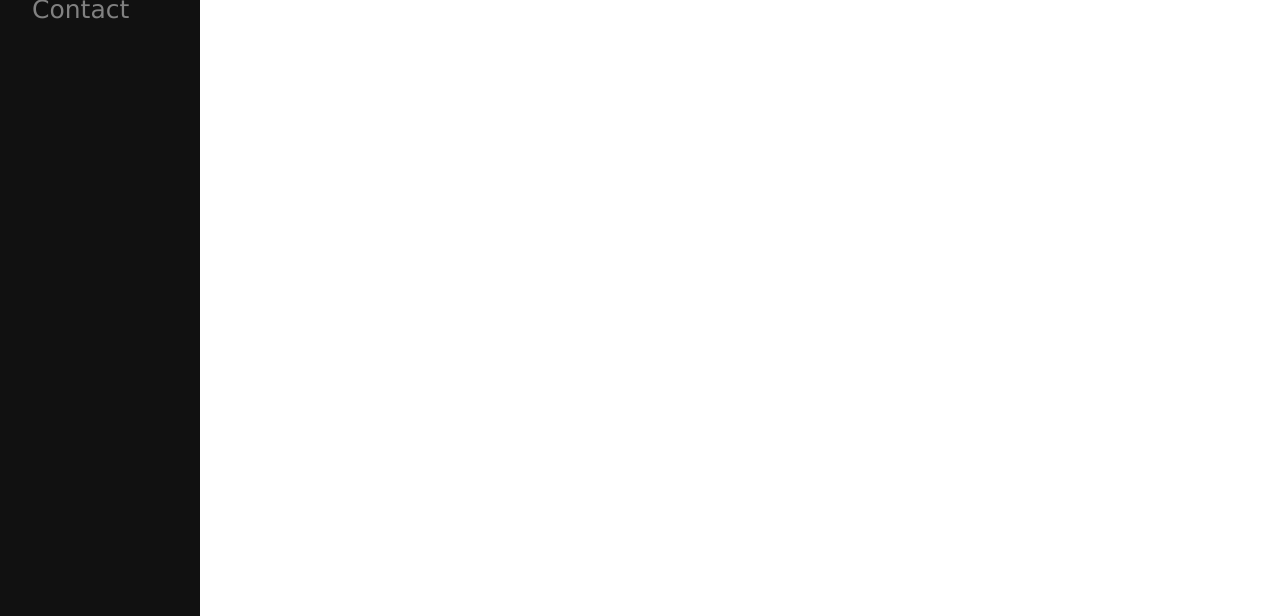
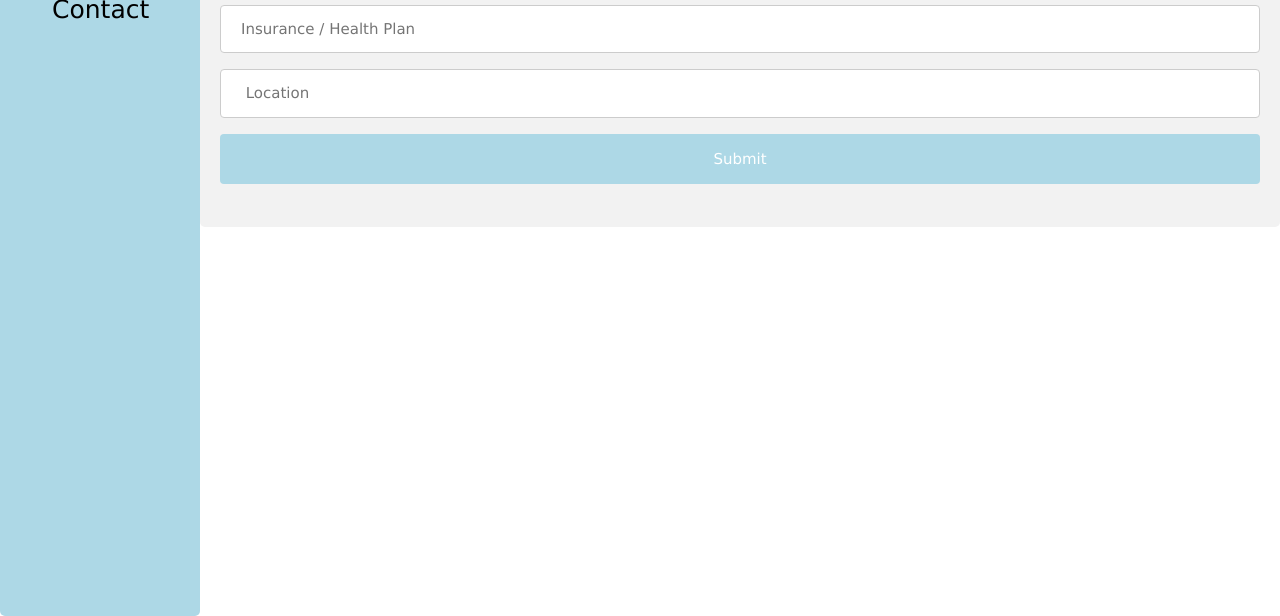
Before and after one commit to drewlas55/MedicarePlanEngine, a plain HTML site: page index.html in a window 1280 px wide. Shown: the part 184-800 px from the top of the page. Drawn offline with nearby package versions, Linux system fonts and the light colour scheme.

Commit message:
New Style / cool search bar working

```diff
--- a/index.html
+++ b/index.html
@@ -1,6 +1,38 @@
 <html>
   <head>
     <link rel="stylesheet" href="https://www.w3schools.com/w3css/4/w3.css">
+      <style>
+        input[type=text], select {
+            width: 100%;
+            padding: 12px 20px;
+            margin: 8px 0;
+            display: inline-block;
+            border: 1px solid #ccc;
+            border-radius: 4px;
+            box-sizing: border-box;
+        }
+
+        input[type=submit] {
+            width: 100%;
+            background-color: lightblue;
+            color: white;
+            padding: 14px 20px;
+            margin: 8px 0;
+            border: none;
+            border-radius: 4px;
+            cursor: pointer;
+        }
+
+        input[type=submit]:hover {
+            background-color: lightcyan;
+        }
+
+        div {
+            border-radius: 5px;
+            background-color: #f2f2f2;
+            padding: 20px;
+}
+</style>
       <style>
         .sidenav {
             height: 100%;
@@ -9,7 +41,7 @@
             z-index: 1;
             top: 0;
             left: 0;
-            background-color: #111;
+            background-color: lightblue;
             overflow-x: hidden;
             padding-top: 20px;
           }
@@ -18,7 +50,7 @@
             padding: 6px 6px 6px 32px;
             text-decoration: none;
             font-size: 25px;
-            color: #818181;
+            color: black;
             display: block;
           }
 
@@ -49,8 +81,12 @@
         <h1>Ready to find out what plan you should take?</h1>
 
       <form>
-          What are your conditions:<br>
-          <input type="text" name="conditions"><br>
+          <center><h1>Start a Search Now</h1><br></center>
+          <input type="text" name="conditions" placeholder="Insurance / Health Plan"><br>
+          <input type="text" name="location" placeholder=" Location"><br>
+          <input type="submit" value="Submit">
+
+
         </form>
 
     </div>
```
Also changed, not shown: advancedSearch.html (+2 -2 lines).
